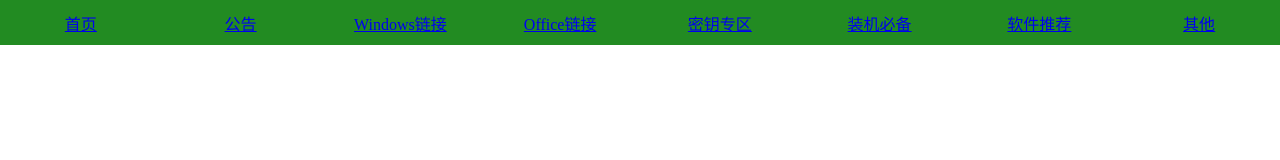
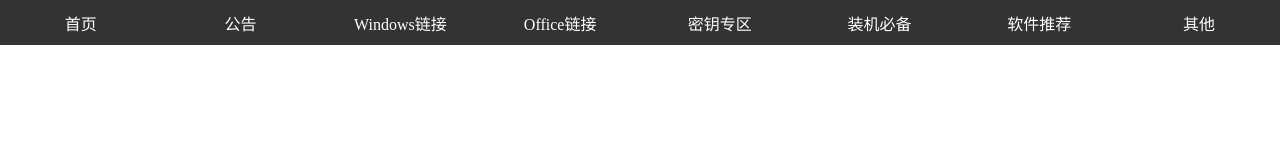
Before and after one commit to Nfreewind/201853910.github.io, a plain HTML site: page 软件推荐/index.html in a window 1280 px wide. Drawn offline with Linux system fonts and the light colour scheme.

Commit message:
Update index.html

```diff
--- a/软件推荐/index.html
+++ b/软件推荐/index.html
@@ -5,11 +5,14 @@
     <title>软件推荐</title>
     <style>
         #body1{margin: 0}
-        #table1{background: ForestGreen;width: 100%;height: 45px}
+        #table1{background: #333333;width: 100%;height: 45px}
         #tr1{text-align: center}
         .td1{width: 12.5%}
+        .td1 a{color: white}
+
     </style>
     <style type="text/css">
+        a{text-decoration:none}
 
     </style>
 
```
